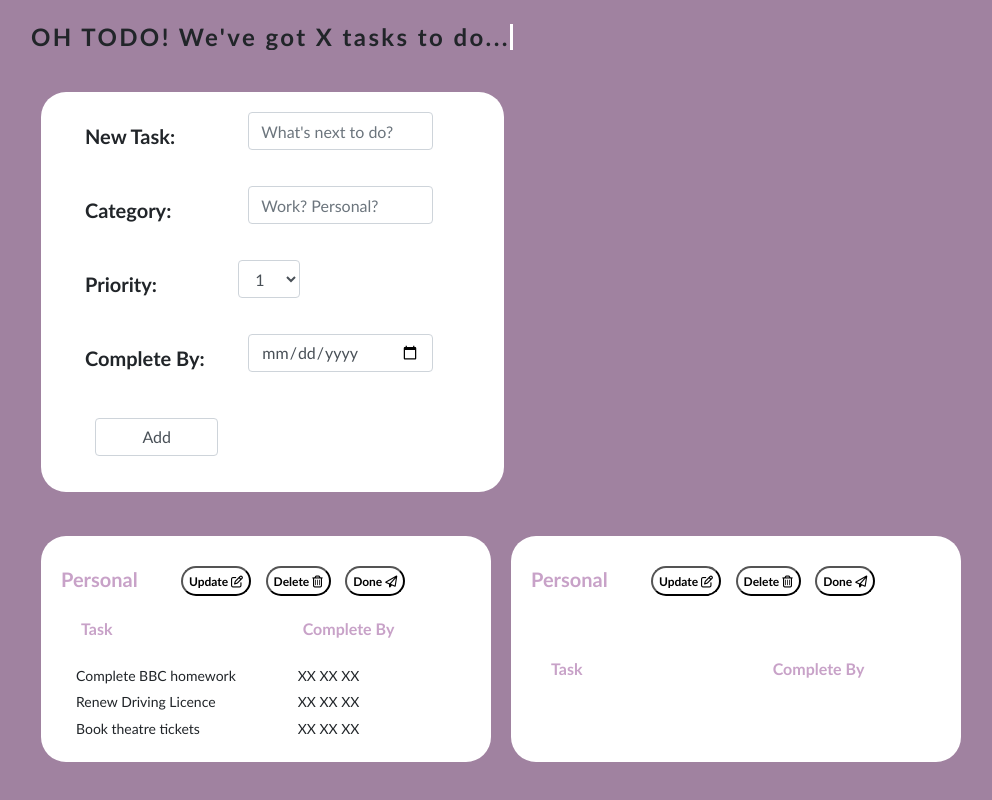
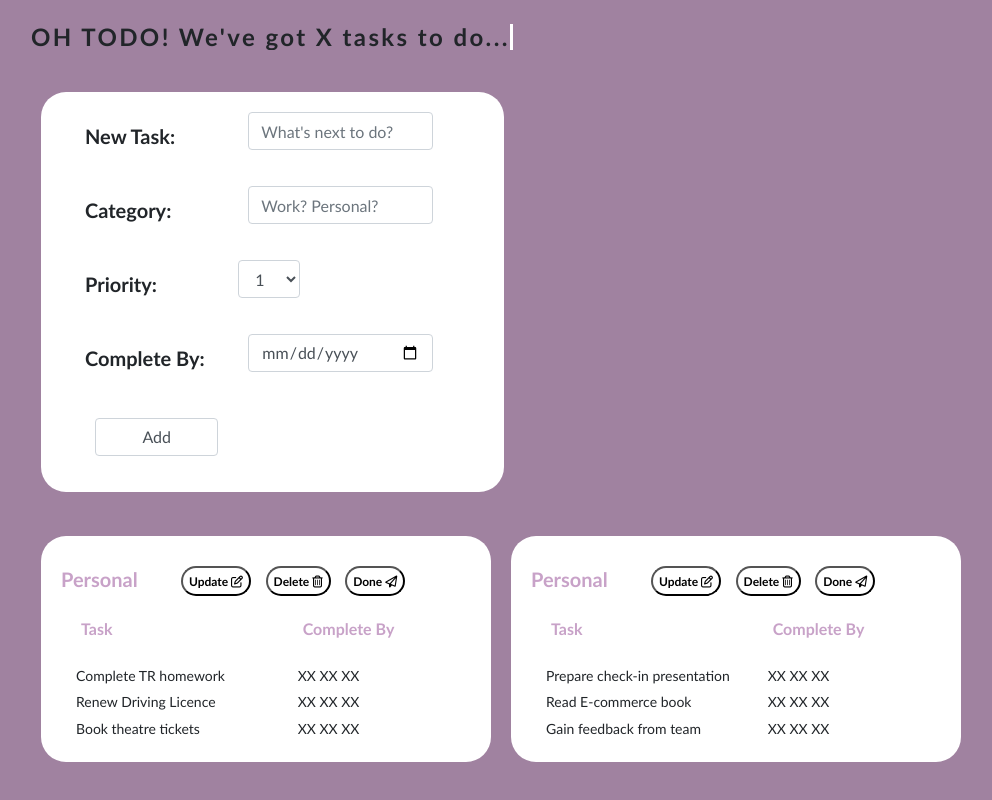
Before and after one commit to allbutterg/todo-app-frontend, a React (Create React App) app: page / in a window 1280 px wide. Shown: the whole page, without its empty margins (54-1046 px from the left). Built offline with nearby package versions, Linux system fonts and the light colour scheme.

Commit message:
Implementing first set of states and props

```diff
--- a/src/TaskBox.js
+++ b/src/TaskBox.js
@@ -3,7 +3,7 @@ import logo from './logo.svg';
 import './App.css';
 import TaskTitle from './TaskTitle';
 import TaskHeader from './TaskHeader';
-import TaskList from './TaskList';
+import TaskList01 from './TaskList01';
 
 
 class TaskBox extends React.Component {
@@ -13,7 +13,7 @@ class TaskBox extends React.Component {
             {
                 id: 1,
                 category: "Personal",
-                description: "Complete BBC homework",
+                description: "Complete TR homework",
                 priority: 1,
                 completed: false
             },
@@ -43,7 +43,7 @@ class TaskBox extends React.Component {
             <div className="box row col-lg-5">
                 <TaskTitle />
                 <TaskHeader />
-                <TaskList taskCollection={this.state.tasks} />
+                <TaskList01 taskCollection={this.state.tasks} />
             </div>
 
 
--- a/src/TaskBoxMore.js
+++ b/src/TaskBoxMore.js
@@ -3,10 +3,39 @@ import logo from './logo.svg';
 import './App.css';
 import TaskTitle from './TaskTitle';
 import TaskHeader from './TaskHeader';
-import TaskList from './TaskList';
+import TaskList02 from './TaskList02';
 
 
 class TaskBoxMore extends React.Component {
+
+    state = {
+        tasks: [
+            {
+                id: 1,
+                category: "Work",
+                description: "Prepare check-in presentation",
+                priority: 1,
+                completed: false
+            },
+
+            {
+                id: 2,
+                category: "Work",
+                description: "Read E-commerce book",
+                priority: 1,
+                completed: false
+            },
+
+            {
+                id: 3,
+                category: "Work",
+                description: "Gain feedback from team",
+                priority: 2,
+                completed: false
+            }
+
+        ]
+    }
 
     render() {
         return (
@@ -14,7 +43,7 @@ class TaskBoxMore extends React.Component {
                 <div className="box row col-lg-5">
                     <TaskTitle />
                     <TaskHeader />
-
+                    <TaskList02 taskCollection={this.state.tasks} />
                 </div>
 
 
--- a/src/TaskList.js
+++ b/src/TaskList01.js
@@ -1,7 +1,6 @@
 import React from 'react';
 import logo from './logo.svg';
 import './App.css';
-import TaskGoalDate from './TaskGoalDate';
 import Task from './Task';
 
 
--- /dev/null
+++ b/src/TaskList02.js
@@ -0,0 +1,24 @@
+import React from 'react';
+import logo from './logo.svg';
+import './App.css';
+import Task from './Task';
+
+
+class TaskList extends React.Component {
+    render() {
+        return (
+                <div className="row col-12">
+
+                    {this.props.taskCollection.map(
+                            (taskItem)=><Task item={taskItem} />
+                        )
+                    }
+
+                </div>
+
+
+
+        );
+    }
+}
+export default TaskList;
```
